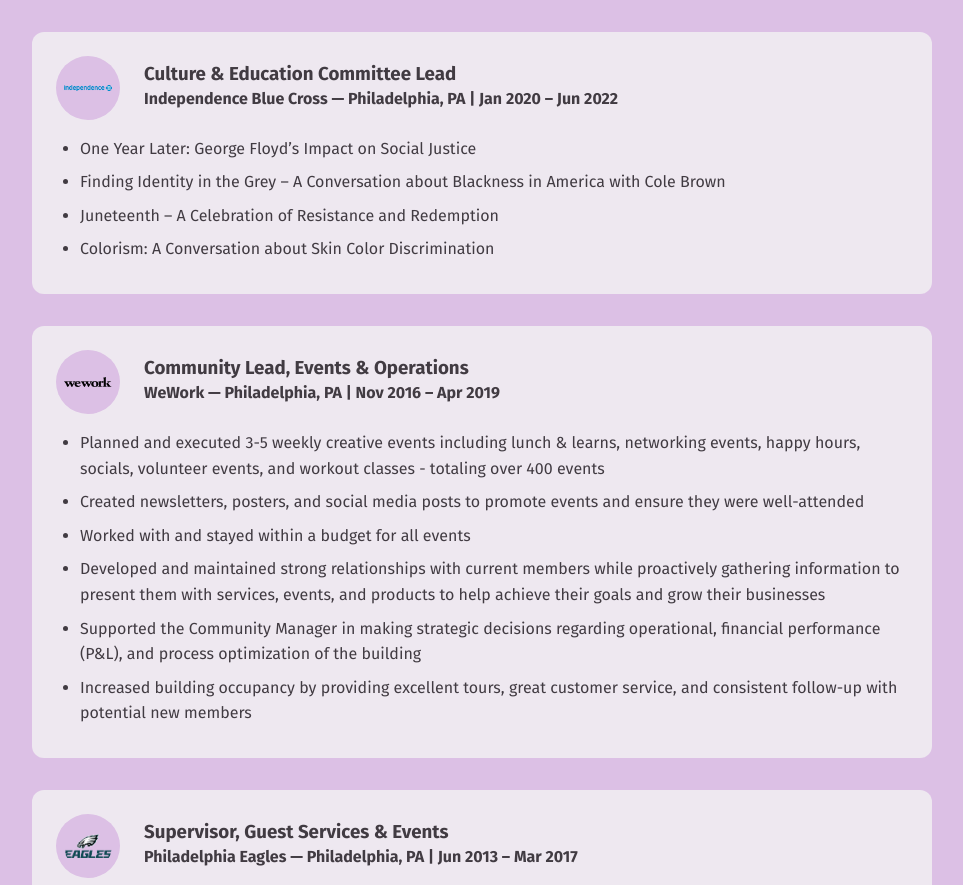
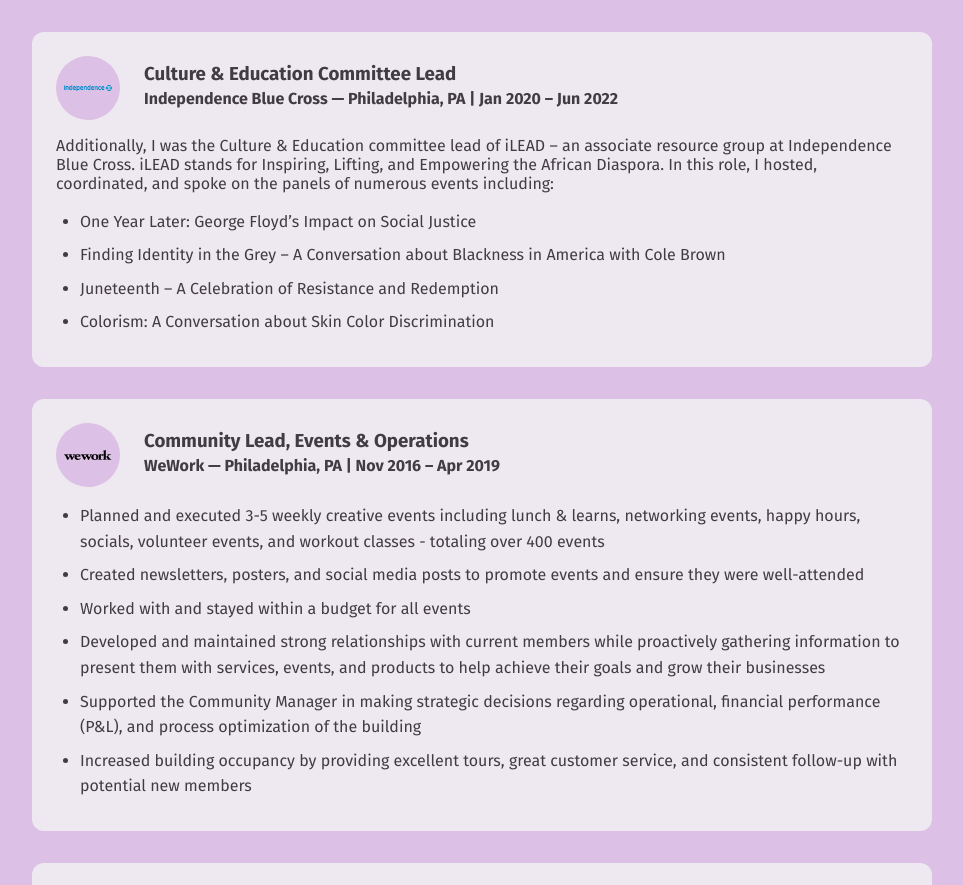
Before and after one commit to MoniqueBoskett/moniqueboskett.github.io, a Next.js app: page /resume in a window 1280 px wide. Shown: the part 1800-2685 px from the top of the page, without its empty margins (158-1121 px from the left). Built offline with nearby package versions, Linux system fonts and the light colour scheme.

Commit message:
Update resume page and support description + bullet combo for iLEAD role

```diff
--- a/data/resumeData.js
+++ b/data/resumeData.js
@@ -56,7 +56,7 @@ export const jobs = [
   location: "Philadelphia, PA",
   dates: "Jan 2020 – Jun 2022",
   logo: "ibx.png",
-  description: "Additionally, I was the Culture & Education committee lead of iLEAD – an associate resource group at Independence Blue Cross. iLEAD stands for Inspiring, Lifting, and Empowering the African Diaspora. In this role, I hosted, coordinated, and spoke on the panels of numerous events including:",
+  summary: "Additionally, I was the Culture & Education committee lead of iLEAD – an associate resource group at Independence Blue Cross. iLEAD stands for Inspiring, Lifting, and Empowering the African Diaspora. In this role, I hosted, coordinated, and spoke on the panels of numerous events including:",
   bullets: [
     "One Year Later: George Floyd’s Impact on Social Justice",
     "Finding Identity in the Grey – A Conversation about Blackness in America with Cole Brown",
```
